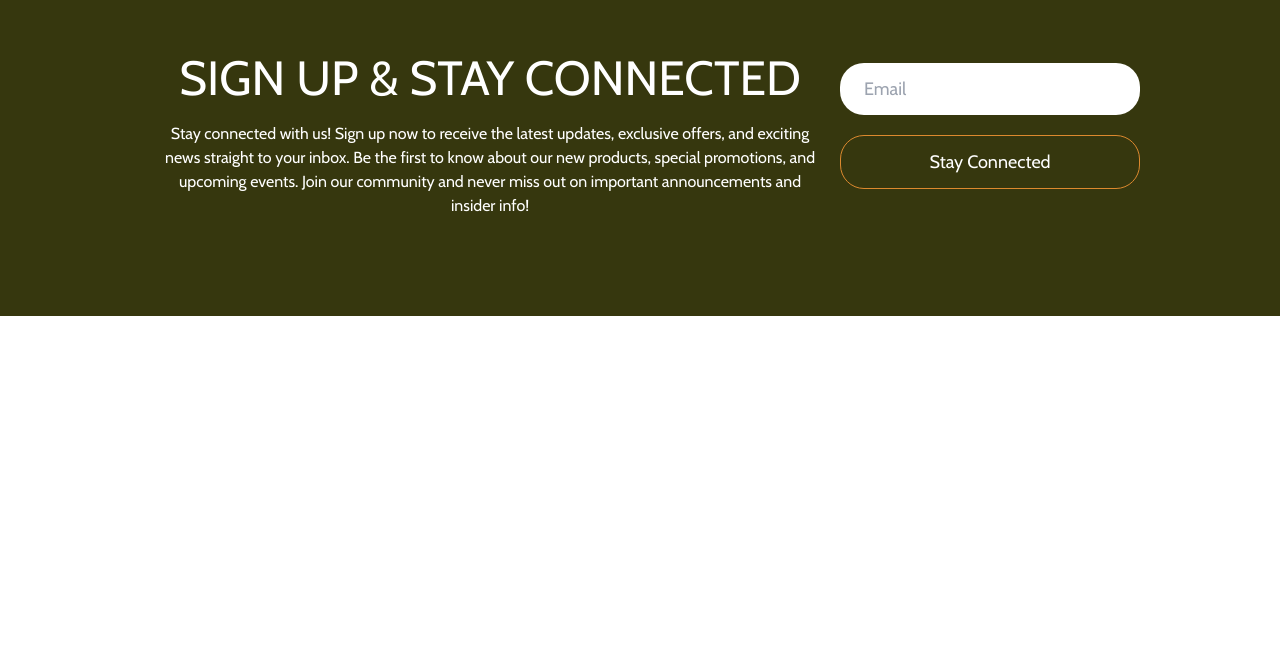
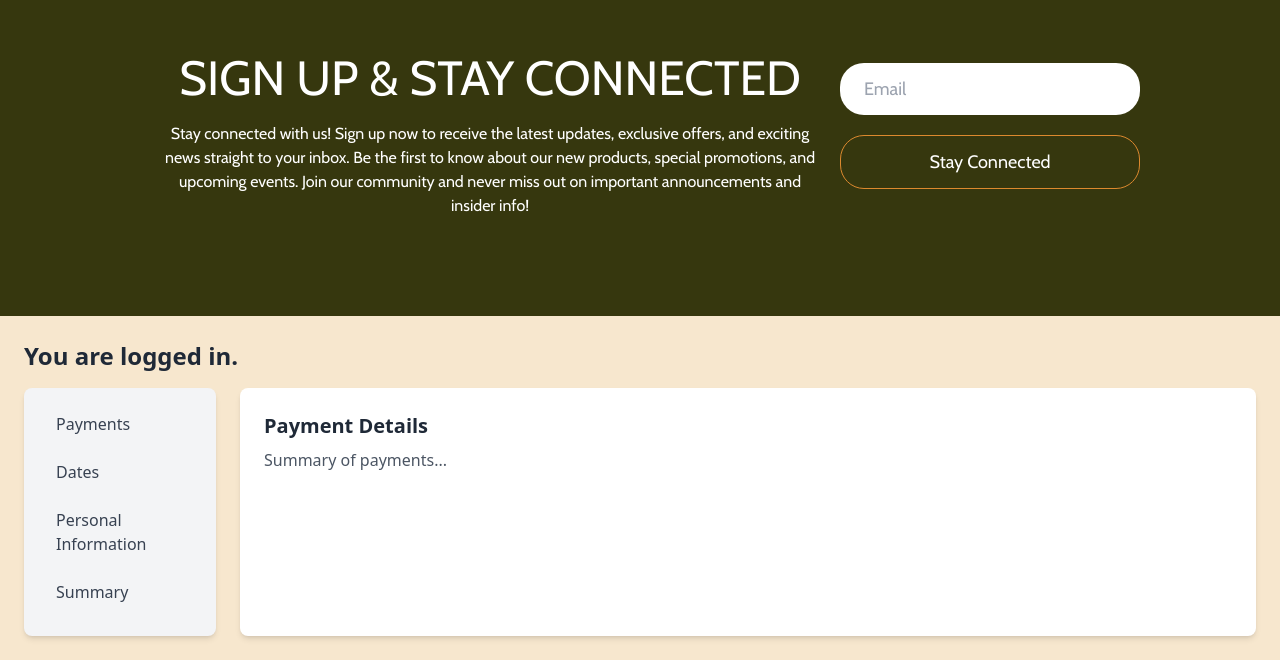
Before and after one commit to maderi21/viking-vista, a Vue app in the folder viking/: page / in a window 1280 px wide. Shown: the part 8428-9088 px from the top of the page. Before the commit the page ends 8744 px from the top, so only its background shows below. Built offline with nearby package versions, Linux system fonts and the light colour scheme.

Commit message:
adding logedin page

```diff
--- a/viking/src/views/HomeView.vue
+++ b/viking/src/views/HomeView.vue
@@ -5,6 +5,7 @@ import Experience from "./Experience.vue";
 import Gift from "./Gift.vue";
 import Reservations from "./Reservations.vue";
 import Activities from "../assets/pages/Activities.vue";
+import LogedIn from "./LogedIn.vue";
 </script>
 
 <template>
@@ -25,5 +26,6 @@ import Activities from "../assets/pages/Activities.vue";
       <Reservations />
     </section>
     <Activities />
+    <LogedIn />
   </main>
 </template>
--- a/viking/src/views/LogedIn.vue
+++ b/viking/src/views/LogedIn.vue
@@ -1,11 +1,61 @@
-<script setup></script>
+<script setup>
+import { ref } from "vue";
+
+const currentTab = ref("payments");
+
+const menuItems = [
+  { name: "Payments", id: "payments" },
+  { name: "Dates", id: "dates" },
+  { name: "Personal Information", id: "personalInfo" },
+  { name: "Summary", id: "summary" },
+];
+
+const changeTab = (tabId) => {
+  currentTab.value = tabId;
+};
+</script>
+
 <template>
-  <div>
-    <h1>You are loged in.</h1>
-    <div>
-      Here goes left menu/confirmation of dates /sumary of payments /personal
-      information
+  <div class="p-6 font-sans">
+    <h1 class="text-2xl font-bold mb-4">You are logged in.</h1>
+
+    <div class="flex">
+      <nav class="w-48 bg-gray-100 p-4 rounded-lg shadow-md">
+        <ul>
+          <li v-for="item in menuItems" :key="item.id" class="mb-2">
+            <button
+              @click="changeTab(item.id)"
+              class="block w-full text-left py-2 px-4 text-gray-700 hover:bg-blue-500 hover:text-white rounded-md transition"
+            >
+              {{ item.name }}
+            </button>
+          </li>
+        </ul>
+      </nav>
+
+      <div class="ml-6 flex-1 bg-white p-6 rounded-lg shadow-md">
+        <div v-if="currentTab === 'summary'" id="summary">
+          <h2 class="text-xl font-semibold mb-2">Booking Dates Summary</h2>
+          <p class="text-gray-600">Summary of booking dates...</p>
+        </div>
+
+        <div v-if="currentTab === 'payments'" id="payments">
+          <h2 class="text-xl font-semibold mb-2">Payment Details</h2>
+          <p class="text-gray-600">Summary of payments...</p>
+        </div>
+
+        <div v-if="currentTab === 'dates'" id="dates">
+          <h2 class="text-xl font-semibold mb-2">Confirmation of Dates</h2>
+          <p class="text-gray-600">Confirmation of dates...</p>
+        </div>
+
+        <div v-if="currentTab === 'personalInfo'" id="personalInfo">
+          <h2 class="text-xl font-semibold mb-2">Personal Information</h2>
+          <p class="text-gray-600">Personal information details...</p>
+        </div>
+      </div>
     </div>
-    <div>summary of booking dates + summary of payments details</div>
   </div>
 </template>
+
+<style scoped></style>
```
